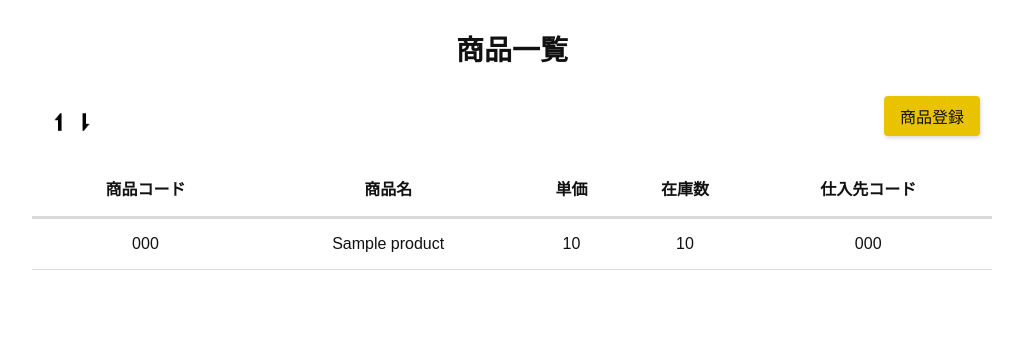
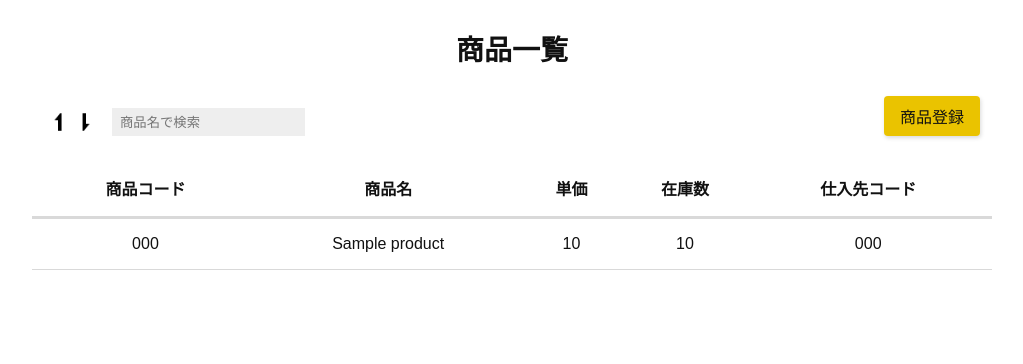
Before and after one commit to kazukitidesu4649/php-db-app, a PHP site: page /read.php in a window 1280 px wide. Shown: the part 56-420 px from the top of the page, without its empty margins (128-1151 px from the left). Run offline with PHP 8.4, Linux system fonts and the light colour scheme; tables that the repository leaves empty or names only in its code hold one stand-in row (values such as "Sample post").

Commit message:
検索機能を追加

```diff
--- a/css/style.css
+++ b/css/style.css
@@ -122,6 +122,20 @@ footer {
   vertical-align: top;
 }
 
+.search-form {
+  margin-left: 0.75rem;
+}
+
+.search-box {
+  box-sizing: border-box;
+  max-width: 300px;
+  height: 1.75rem;
+  padding: 0.25rem 0.5rem;
+  background: #eee;
+  border: none;
+  outline: 0;
+}
+
 .products-table {
   width: 100%;
   margin: 0 auto;
--- a/read.php
+++ b/read.php
@@ -13,15 +13,31 @@
       $order = 'NULL';
     }
 
+    // keywordパラメータの値が存在すれば、その値を変数$keywordに代入する
+    if (isset($_GET['keyword'])) {
+      $keyword = $_GET['keyword'];
+    } else {
+      $keyword = NULL;
+    }
+
     // orderパラメータの値によってSQL文を変更する
     if ($order == 'desc') {
-      $sql_select = 'SELECT * FROM products ORDER BY update_at DESC';
+      $sql_select = 'SELECT * FROM products WHERE product_name LIKE :keyword ORDER BY update_at DESC';
     } else {
-      $sql_select = 'SELECT * FROM products ORDER BY update_at ASC';
+      $sql_select = 'SELECT * FROM products WHERE product_name LIKE :keyword ORDER BY update_at ASC';
     }
 
-    // SQL文を実行する
-    $stmt_select = $pdo->query($sql_select);
+    // SQL文を用意する
+    $stmt_select = $pdo->prepare($sql_select);
+
+    // SQLのLIKE句で使うため、変数keywordの前後を%で囲む(部分一致) *partial_match=部分一致
+    $partial_match = "%{$keyword}%";
+
+    //　bidValue()メソッドを使って実際の値をプレースホルダにバインドする（割り当てる）
+    $stmt_select->bindValue(':keyword', $partial_match, PDO::PARAM_STR);
+
+    // SQLを実行する
+    $stmt_select->execute();
 
     // SQL文の実行結果を配列で取得する
     $products = $stmt_select->fetchAll(PDO::FETCH_ASSOC);
@@ -57,12 +73,16 @@
                 <div class="products-ui">
                     <div>
                         <!-- 並び替えボタン　検索ボックス -->
-                         <a href="read.php?order=desc">
+                         <a href="read.php?order=desc&keyword=<?= $keyword ?>">
                             <img src="images/desc.png" alt="降順に並び替え" class="sort-img">
                          </a>
-                         <a href="read.php?order=asc">
+                         <a href="read.php?order=asc&keyword=<?= $keyword ?>">
                             <img src="images/asc.png" alt="昇順に並び替え" class="sort-img">
                          </a>
+                          <form action="read.php" method="get" class="search-form">
+                              <input type="hidden" name="order" value="<?= $order ?>">
+                              <input type="text" class="search-box" placeholder="商品名で検索" name="keyword" value="<?= $keyword ?>">
+                          </form>
                     </div>
                     <a href="#" class="btn">商品登録</a>
                 </div>
```
